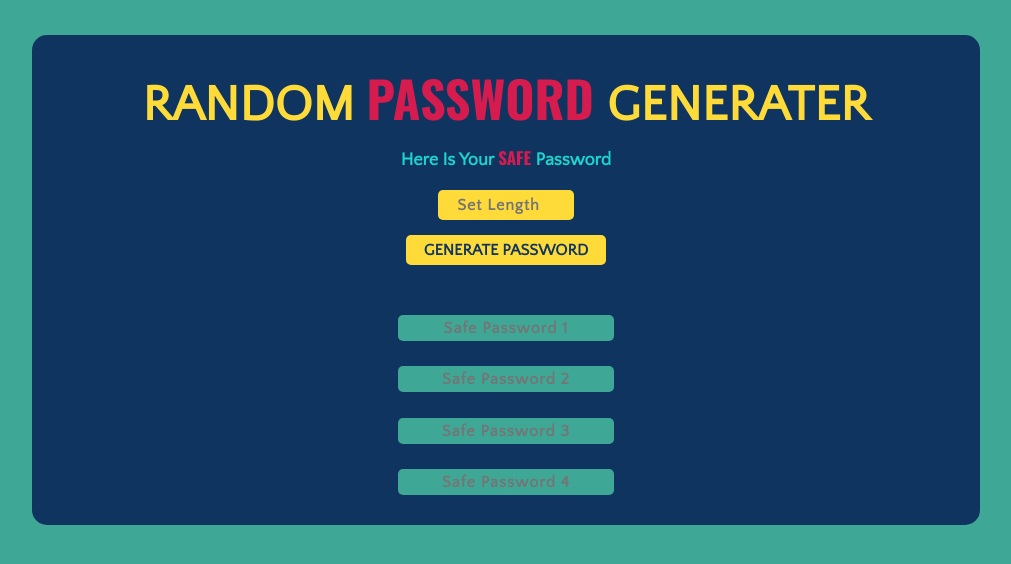
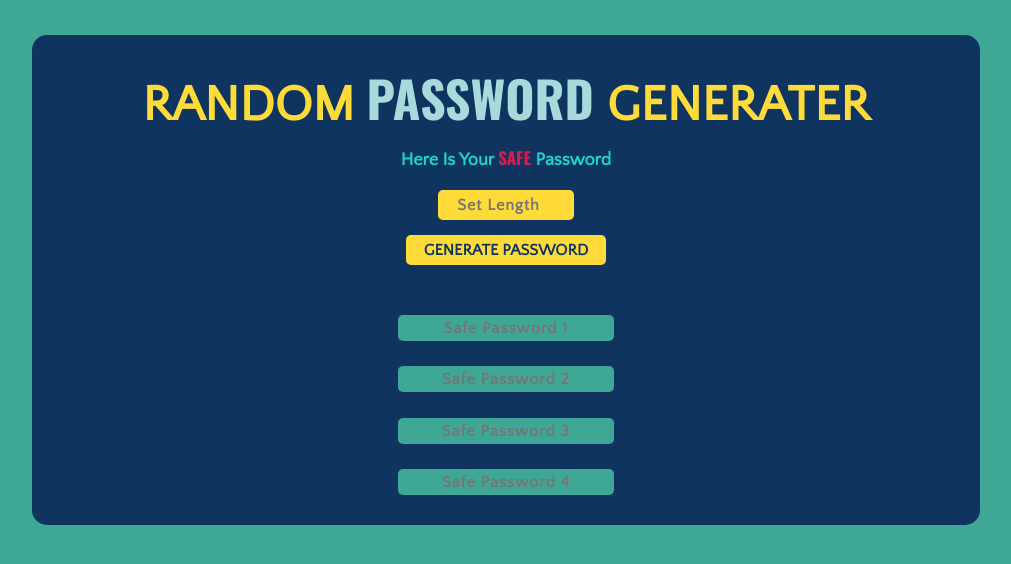
Before and after one commit to 119shane/Random-Password-Generater-v1.01, a plain HTML site: page index.html in a window 1280 px wide. Shown: the whole page, without its empty margins (134-1145 px from the left). Drawn offline with nearby package versions, Linux system fonts and the light colour scheme.

Commit message:
Update style.css
switched span colors

```diff
--- a/style.css
+++ b/style.css
@@ -40,7 +40,7 @@ body {
 }
 
 h1 span {
-    color: #D61C4E;
+    color: #a8dadc;
     font-family: 'Oswald', sans-serif;
 }
 
```
